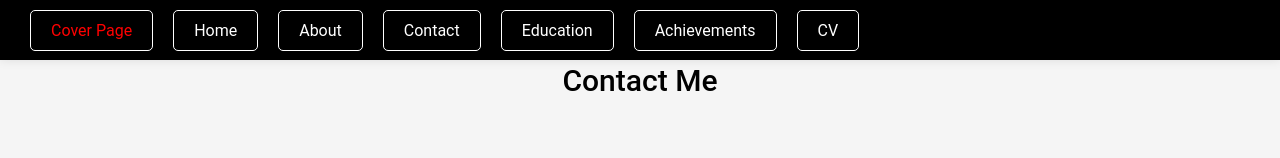
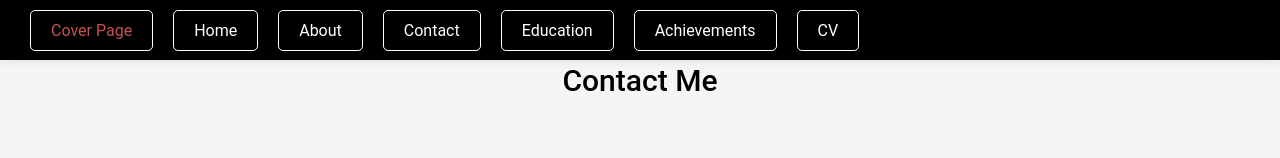
Before and after one commit to sufian-20i-2654/sufian-20i-2654.github.io, a plain HTML site: page contact.html in a window 1280 px wide. In both pictures the pointer is over the link "Cover Page". Shown: the top 158 px of the page. Drawn offline with Linux system fonts and the light colour scheme; files whose address does not match are found by name.

Commit message:
changed hover color

```diff
--- a/contact.html
+++ b/contact.html
@@ -48,7 +48,7 @@
         border-radius: 5px;
     }
     a:hover {
-        color: #f00;
+        color: rgb(194, 82, 82);
     }
     h1 {
         color: #000;
```
